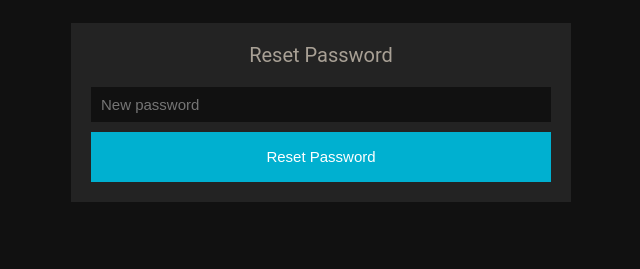
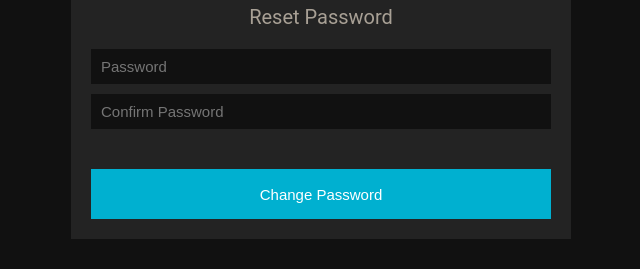
Before and after one commit to HKT2022/hkt-2022-client, a React (Create React App) app: page /password/reset in a window 1280 px wide. Shown: the part 300-569 px from the top of the page, without its empty margins (319-959 px from the left). Built offline with nearby package versions, Linux system fonts and the light colour scheme.

Commit message:
password reset page

```diff
--- a/src/App.tsx
+++ b/src/App.tsx
@@ -1,7 +1,6 @@
 import { BrowserRouter, Route, Routes, Navigate } from 'react-router-dom';
 import isLoggedIn from './utilities/isLoggedIn';
 
-import ChangePassword from './pages/ChangePassword';
 import Login from './pages/Login';
 import Logout from './pages/Logout';
 import MyPage from './pages/MyPage';
@@ -28,7 +27,6 @@ function App(): JSX.Element {
                 <Route path='/register' element={<Register />} />
                 <Route path='/password/reset-request' element={<PasswordResetRequest />} />
                 <Route path='/password/reset' element={<PasswordReset />} />
-                <Route path='/password/change' element={<ChangePassword />} />
                 <Route path='/mypage' element={<MyPage />} />
                 <Route path='/todo' element={<Todo />} />
                 <Route path='/welcome' element={<Welcome />} />
--- a/src/pages/ChangePassword.tsx
+++ /dev/null
@@ -1,89 +0,0 @@
-import {
-    useCallback,
-    useState
-} from 'react';
-import styled from 'styled-components';
-
-import RequiredTextField from '../components/atoms/RequiredTextField';
-import {
-    Button1,
-    InnerFlexForm1,
-    Title1Div,
-} from '../components/atoms/styled';
-import CenterAlignedPage from '../components/templates/CenterAlignedPage';
-import usePasswordConfirmValidator from '../hooks/text-validators/usePasswordConfirmValidator';
-import usePasswordValidator from '../hooks/text-validators/usePasswordValidator';
-
-const SubmitButton = styled(Button1)`
-    margin-top: 30px;
-`;
-
-function ChangePasswordForm(): JSX.Element {
-    const [password, setPassword] = useState('');
-    const [passwordError, setPasswordError] = useState<string|null>(null);
-
-    const [passwordConfirm, setPasswordConfirm] = useState('');
-    const [passwordConfirmError, setPasswordConfirmError] = useState<string|null>(null);
-
-    const passwordValidator = usePasswordValidator();
-    const passwordConfirmValidator = usePasswordConfirmValidator(password);
-
-    const handlePasswordChange = useCallback((event: React.ChangeEvent<HTMLInputElement>) => {
-        setPassword(event.target.value);
-        setPasswordError(passwordValidator(event.target.value));
-    }, [setPassword, setPasswordError, passwordValidator]);
-
-    const handlePasswordConfirmChange = useCallback((event: React.ChangeEvent<HTMLInputElement>) => {
-        setPasswordConfirm(event.target.value);
-        setPasswordConfirmError(passwordConfirmValidator(event.target.value));
-    }, [setPasswordConfirm, setPasswordConfirmError, passwordConfirmValidator]);
-
-    const handleSubmit = useCallback((event: React.FormEvent<HTMLFormElement>) => {
-        event.preventDefault();
-
-        const passwordError = passwordValidator(password);
-        const passwordConfirmError = passwordConfirmValidator(password);
-
-        setPasswordError(passwordError);
-        setPasswordConfirmError(passwordConfirmError);
-
-        if (passwordError || passwordConfirmError) {
-            return;
-        }
-
-        console.log('Password changed');
-    }, [password, passwordConfirm, passwordValidator, passwordConfirmValidator]);
-
-    return (
-        <InnerFlexForm1 onSubmit={handleSubmit}>
-            <Title1Div>
-                Reset Password
-            </Title1Div>
-            <RequiredTextField
-                type='password'
-                placeholder='Password'
-                value={password}
-                onChange={handlePasswordChange}
-                error={passwordError}
-            />
-            <RequiredTextField
-                type='password'
-                placeholder='Confirm Password'
-                value={passwordConfirm}
-                onChange={handlePasswordConfirmChange}
-                error={passwordConfirmError}
-            />
-            <SubmitButton type='submit'>Change Password</SubmitButton>
-        </InnerFlexForm1>
-    );
-}
-
-function ChangePassword(): JSX.Element {
-    return (
-        <CenterAlignedPage>
-            <ChangePasswordForm />
-        </CenterAlignedPage>
-    );
-}
-
-export default ChangePassword;
--- a/src/pages/PasswordReset.tsx
+++ b/src/pages/PasswordReset.tsx
@@ -1,15 +1,84 @@
 import { useApolloClient } from '@apollo/client';
 import { useCallback, useState } from 'react';
 import { useNavigate, useParams, useSearchParams } from 'react-router-dom';
+import styled from 'styled-components';
 import RequiredTextField from '../components/atoms/RequiredTextField';
 import { Title1Div, TextInput1, Button1, InnerFlexForm1 } from '../components/atoms/styled';
 import CenterAlignedPage from '../components/templates/CenterAlignedPage';
 import useToast from '../contexts/ToastContext';
 import { issueEmailToken, resetPassword, verifyEmail } from '../gql/mutations';
+import usePasswordConfirmValidator from '../hooks/text-validators/usePasswordConfirmValidator';
+import usePasswordValidator from '../hooks/text-validators/usePasswordValidator';
 
 
 
-function PasswordReset(): JSX.Element {
+// function PasswordReset(): JSX.Element {
+//     const apolloClient = useApolloClient();
+//     const navigate = useNavigate();
+//     const toast = useToast();
+
+//     const [searchParams, setSearchParams] = useSearchParams();
+
+//     const emailCheckId = searchParams.get('emailCheckId');
+//     const verifyId = searchParams.get('verifyId');
+
+//     const [newPassword, setNewPassword] = useState('');
+//     const [newPasswordError, setNewPasswordError] = useState<string|null>(null);
+
+//     const handleNewPasswordChange = useCallback((event: React.ChangeEvent<HTMLInputElement>) => {
+//         setNewPassword(event.target.value);
+//     }, [setNewPassword]);
+
+//     const handleSubmit = useCallback(async (event: React.FormEvent<HTMLFormElement>) => {
+//         event.preventDefault();
+
+//         if(newPassword.length < 8) {
+//             setNewPasswordError('Password must be at least 8 characters long');
+//             return;
+//         }
+
+//         try {
+//             await verifyEmail(apolloClient, { verifyId: verifyId ?? '' });
+//             const emailToken = (await issueEmailToken(apolloClient, { emailCheckId: emailCheckId ?? '' })).data!.issueEmailToken;
+//             await resetPassword(apolloClient, { emailToken: emailToken, password: newPassword });
+
+//             toast.showToast('Password reset successfully', 'success');
+//             navigate('/login');
+//         } catch(error: any) {
+//             toast.showToast(error.message, 'error');
+//         }
+//     }, [newPassword]);
+
+//     return (
+//         <CenterAlignedPage>
+//             <InnerFlexForm1 onSubmit={handleSubmit}>
+//                 <Title1Div>
+//                     Reset Password
+//                 </Title1Div>
+//                 <RequiredTextField
+//                     type='password'
+//                     placeholder='New password'
+//                     value={newPassword}
+//                     onChange={handleNewPasswordChange}
+//                     error={newPasswordError}
+//                 />
+//                 <Button1 type='submit'>Reset Password</Button1>
+//             </InnerFlexForm1>
+//         </CenterAlignedPage>
+//     );
+// }
+
+// export default PasswordReset;
+
+
+
+
+
+const SubmitButton = styled(Button1)`
+    margin-top: 30px;
+`;
+
+function PasswordResetForm(): JSX.Element {
     const apolloClient = useApolloClient();
     const navigate = useNavigate();
     const toast = useToast();
@@ -19,48 +88,79 @@ function PasswordReset(): JSX.Element {
     const emailCheckId = searchParams.get('emailCheckId');
     const verifyId = searchParams.get('verifyId');
 
-    const [newPassword, setNewPassword] = useState('');
-    const [newPasswordError, setNewPasswordError] = useState<string|null>(null);
 
-    const handleNewPasswordChange = useCallback((event: React.ChangeEvent<HTMLInputElement>) => {
-        setNewPassword(event.target.value);
-    }, [setNewPassword]);
+    const [password, setPassword] = useState('');
+    const [passwordError, setPasswordError] = useState<string|null>(null);
+
+    const [passwordConfirm, setPasswordConfirm] = useState('');
+    const [passwordConfirmError, setPasswordConfirmError] = useState<string|null>(null);
+
+    const passwordValidator = usePasswordValidator();
+    const passwordConfirmValidator = usePasswordConfirmValidator(password);
+
+    const handlePasswordChange = useCallback((event: React.ChangeEvent<HTMLInputElement>) => {
+        setPassword(event.target.value);
+        setPasswordError(passwordValidator(event.target.value));
+    }, [setPassword, setPasswordError, passwordValidator]);
+
+    const handlePasswordConfirmChange = useCallback((event: React.ChangeEvent<HTMLInputElement>) => {
+        setPasswordConfirm(event.target.value);
+        setPasswordConfirmError(passwordConfirmValidator(event.target.value));
+    }, [setPasswordConfirm, setPasswordConfirmError, passwordConfirmValidator]);
 
     const handleSubmit = useCallback(async (event: React.FormEvent<HTMLFormElement>) => {
         event.preventDefault();
 
-        if(newPassword.length < 8) {
-            setNewPasswordError('Password must be at least 8 characters long');
+        const passwordError = passwordValidator(password);
+        const passwordConfirmError = passwordConfirmValidator(password);
+
+        setPasswordError(passwordError);
+        setPasswordConfirmError(passwordConfirmError);
+
+        if (passwordError || passwordConfirmError) {
             return;
         }
 
         try {
             await verifyEmail(apolloClient, { verifyId: verifyId ?? '' });
             const emailToken = (await issueEmailToken(apolloClient, { emailCheckId: emailCheckId ?? '' })).data!.issueEmailToken;
-            await resetPassword(apolloClient, { emailToken: emailToken, password: newPassword });
+            await resetPassword(apolloClient, { emailToken: emailToken, password });
 
             toast.showToast('Password reset successfully', 'success');
             navigate('/login');
         } catch(error: any) {
             toast.showToast(error.message, 'error');
         }
-    }, [newPassword]);
+    }, [password, passwordConfirm, passwordValidator, passwordConfirmValidator]);
 
     return (
-        <CenterAlignedPage>
         <InnerFlexForm1 onSubmit={handleSubmit}>
             <Title1Div>
                 Reset Password
             </Title1Div>
             <RequiredTextField
                 type='password'
-                    placeholder='New password'
-                    value={newPassword}
-                    onChange={handleNewPasswordChange}
-                    error={newPasswordError}
+                placeholder='Password'
+                value={password}
+                onChange={handlePasswordChange}
+                error={passwordError}
             />
-                <Button1 type='submit'>Reset Password</Button1>
+            <RequiredTextField
+                type='password'
+                placeholder='Confirm Password'
+                value={passwordConfirm}
+                onChange={handlePasswordConfirmChange}
+                error={passwordConfirmError}
+            />
+            <SubmitButton type='submit'>Change Password</SubmitButton>
         </InnerFlexForm1>
+    );
+}
+
+function PasswordReset(): JSX.Element {
+    return (
+        <CenterAlignedPage>
+            <PasswordResetForm />
         </CenterAlignedPage>
     );
 }
```
Lines whose indentation alone changed are shown as unchanged.
